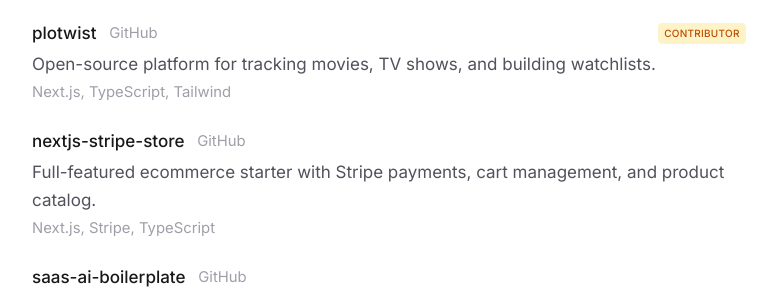
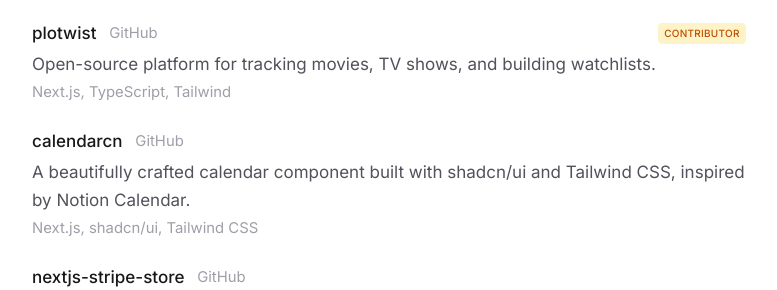
Before and after one commit to vmnog/vmnog-website, a Next.js app: page / in a window 1280 px wide. Shown: the part 1280-1570 px from the top of the page, without its empty margins (251-1028 px from the left). Built offline with nearby package versions, Linux system fonts and the light colour scheme; no server answers.

Commit message:
feat: add calendarcn to open source projects list

```diff
--- a/src/app/page.tsx
+++ b/src/app/page.tsx
@@ -146,6 +146,13 @@ const openSourceProjects = [
     repo: "plotwist-app/plotwist",
     url: "https://github.com/plotwist-app/plotwist",
     contributor: true,
+  },
+  {
+    name: "calendarcn",
+    description: "A beautifully crafted calendar component built with shadcn/ui and Tailwind CSS, inspired by Notion Calendar.",
+    tech: "Next.js, shadcn/ui, Tailwind CSS",
+    repo: "vmnog/calendarcn",
+    url: "https://github.com/vmnog/calendarcn",
   },
   {
     name: "nextjs-stripe-store",
```
